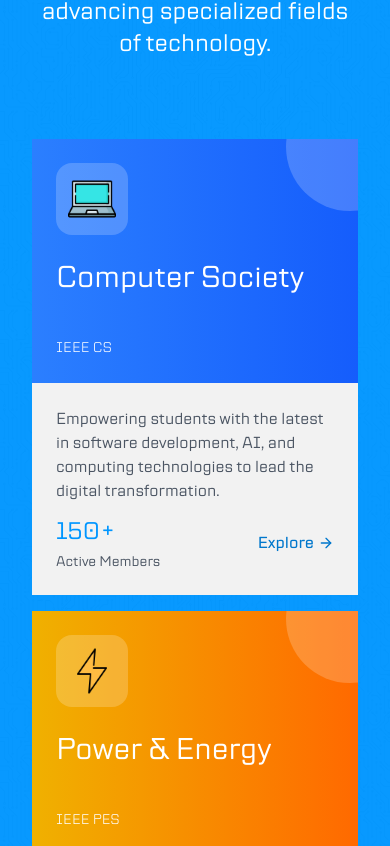
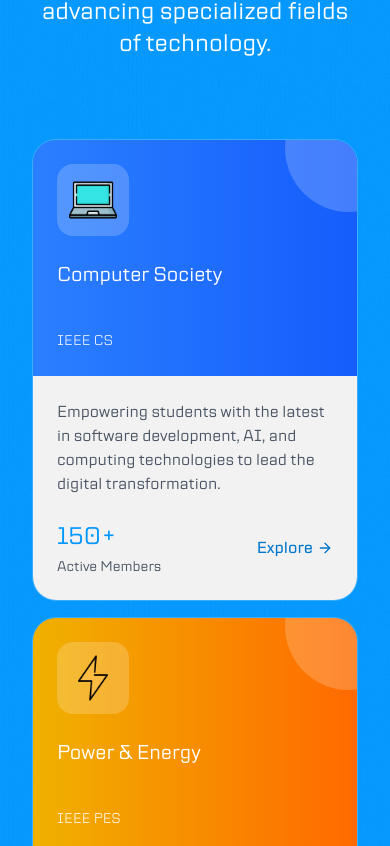
Before and after one commit to ieeesha10-svg/Ieee-website, a React (Vite) app in the folder client/: page / in a window 390 px wide. Shown: the part 2918-3764 px from the top of the page. Built offline with nearby package versions, Linux system fonts and the light colour scheme; no server answers.

Commit message:
refactor: refine button hover and chapter card border/spacing

```diff
--- a/client/src/components/Button.jsx
+++ b/client/src/components/Button.jsx
@@ -3,7 +3,7 @@
 import { twMerge } from "tailwind-merge";
 
 const variants = {
-  default: "bg-white text-primary-dark hover:bg-gray-100 px-6 py-3",
+  default: "bg-white text-primary-dark hover:bg-white/70 hover:text-primary px-6 py-3",
   outline: "bg-transparent text-white border border-white hover:bg-white/10 px-6 py-3",
   link: "bg-transparent text-primary-dark hover:underline",
 };
--- a/client/src/components/ChapterCard.jsx
+++ b/client/src/components/ChapterCard.jsx
@@ -3,7 +3,7 @@
 import Button from "./Button";
 
 export default function ChapterCard({ title, icon, branch, body, activeMembers, bgColor = { from: '#ffffff', to: "#000000" }}) {
-	return <div className="flex flex-col rounded-3xl h-full">
+	return <div className="flex flex-col overflow-hidden border border-border rounded-3xl h-full">
 
 		{/* Top section of the card*/}
 		<div
@@ -14,13 +14,13 @@
 			<div className=" bg-white/20 rounded-2xl p-3 w-fit">
 				<img src={icon} className="w-12 h-12" alt={`Chapter's Icon`} />
 			</div>
-			<h3 className="text-white fton-semibold text-3xl mt-6 mb-10">{title}</h3>
+			<h3 className="text-white fton-semibold text-xl md:text-3xl mt-6 mb-10">{title}</h3>
 			<span className="text-white text-sm font-light">{branch}</span>
 		</div>
 
 		{/* Bottom section of the card*/}
-		<div className="flex-1 bg-main p-6 flex flex-col">
-			<p className="text-muted mb-3">{body}</p>
+		<div className="flex-1 bg-main p-6 flex flex-col gap-6">
+			<p className="text-muted">{body}</p>
 
 			<div className="flex justify-between mt-auto">
 				<div className="flex flex-col gap-1">
```
